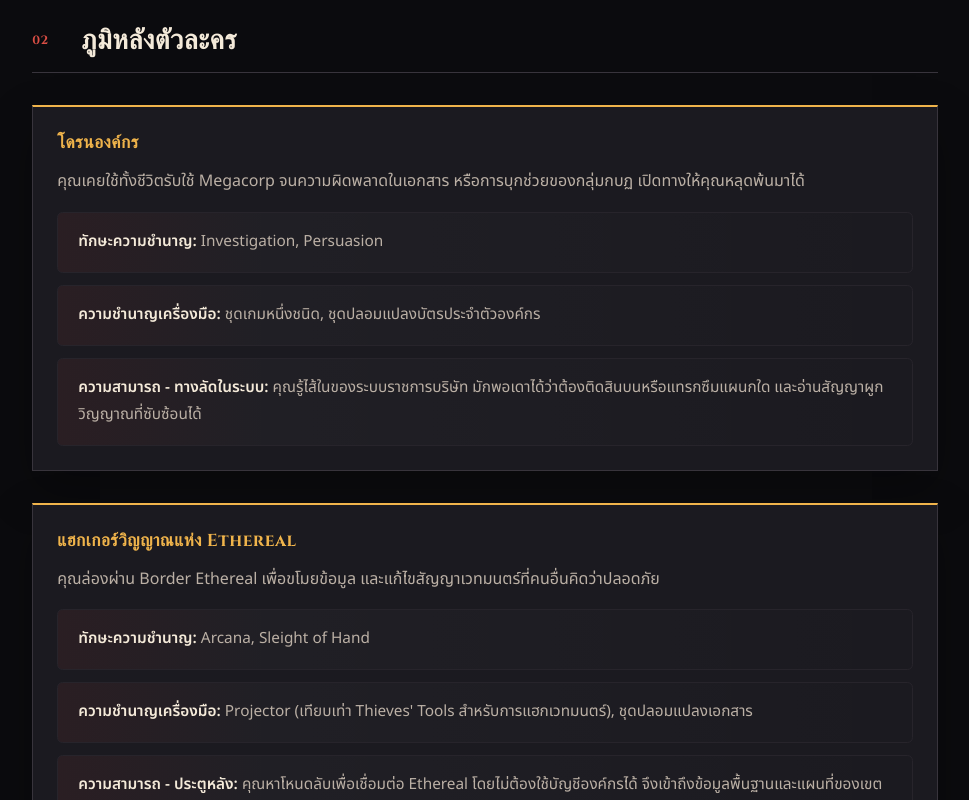
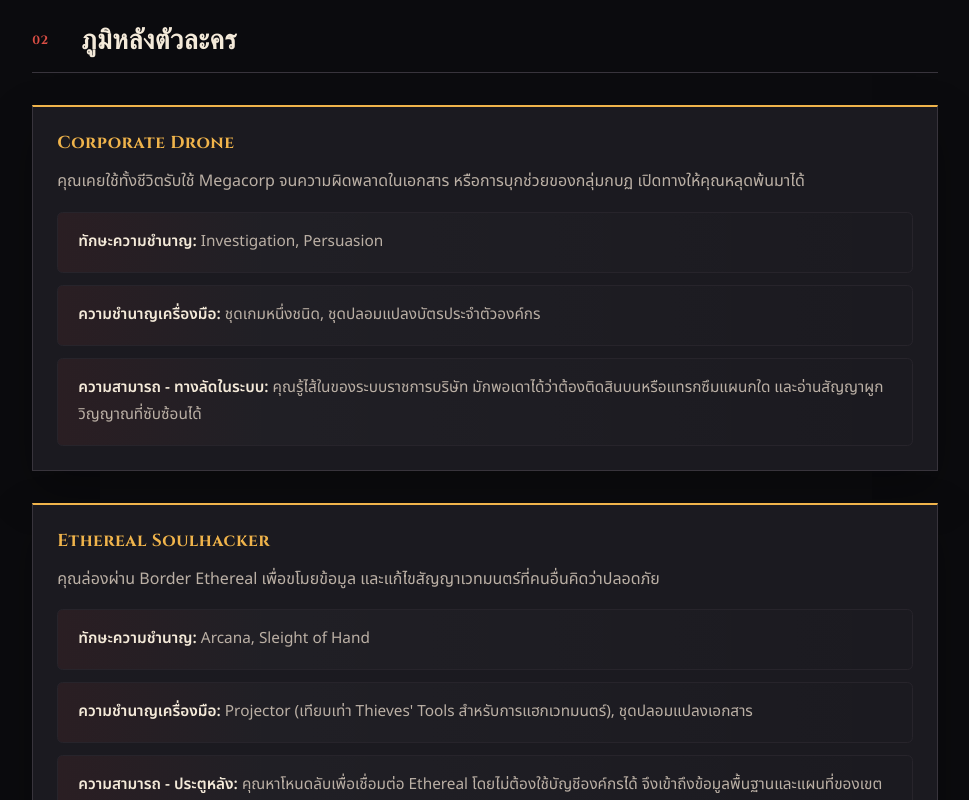
Before and after one commit to peerapongsm/soulpunk-playbook, a React (Vite) app: page / in a window 1280 px wide. Shown: the part 1520-2320 px from the top of the page, without its empty margins (291-1260 px from the left). Built offline with nearby package versions, Linux system fonts and the light colour scheme.

Commit message:
Keep background titles in English

```diff
--- a/src/App.jsx
+++ b/src/App.jsx
@@ -69,7 +69,11 @@ function App() {
 
   const content = data[lang]
   const sections = [...content.sections.slice(0, 6), ...extraSections]
-  const subsections = (section, idx) => lang === 'th' && idx === 4 ? thaiNpcs : section.subsections
+  const subsections = (section, idx) => {
+    if (lang === 'th' && idx === 4) return thaiNpcs
+    if (lang === 'th' && idx === 1) return section.subsections.map((sub, i) => ({ ...sub, title: ['Corporate Drone', 'Ethereal Soulhacker', 'Bleed Scavenger'][i] }))
+    return section.subsections
+  }
 
   const scrollTo = (idx) => {
     sectionRefs.current[idx]?.scrollIntoView({ behavior: 'smooth', block: 'start' })
```
